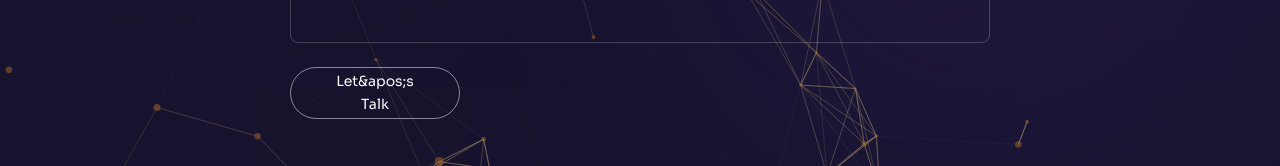
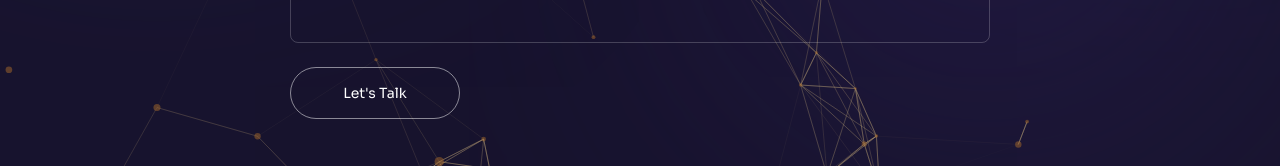
Before and after one commit to aroradev1010/Interactive-Imprint, a Next.js app: page /contact in a window 1280 px wide. Shown: the part 535-701 px from the top of the page. Built offline with nearby package versions, Linux system fonts and the light colour scheme.

Commit message:
fix ui errors

```diff
--- a/pages/contact/index.js
+++ b/pages/contact/index.js
@@ -58,7 +58,7 @@ const Contact = () => {
       setLoading(false);
       console.error(error);
       showAlert({
-        text: "I didn&apos;t receive your message 😢",
+        text: "I didn't receive your message 😢",
         type: "danger",
       });
     }
@@ -141,7 +141,7 @@ const Contact = () => {
                 disabled={loading}
               >
                 <span className="group-hover:-translate-y-[120%] group-hover:opacity-0 transition-all duration-500">
-                  {loading ? "Sending..." : "Let&apos;s Talk"}
+                  {loading ? "Sending..." : "Let's Talk"}
                 </span>
                 <BsArrowRight className="-translate-y-[120%] opacity-0 group-hover:flex group-hover:-translate-y-0 group-hover:opacity-100 transition-all duration-300 absolute text-[22px]" />
               </button>
```
